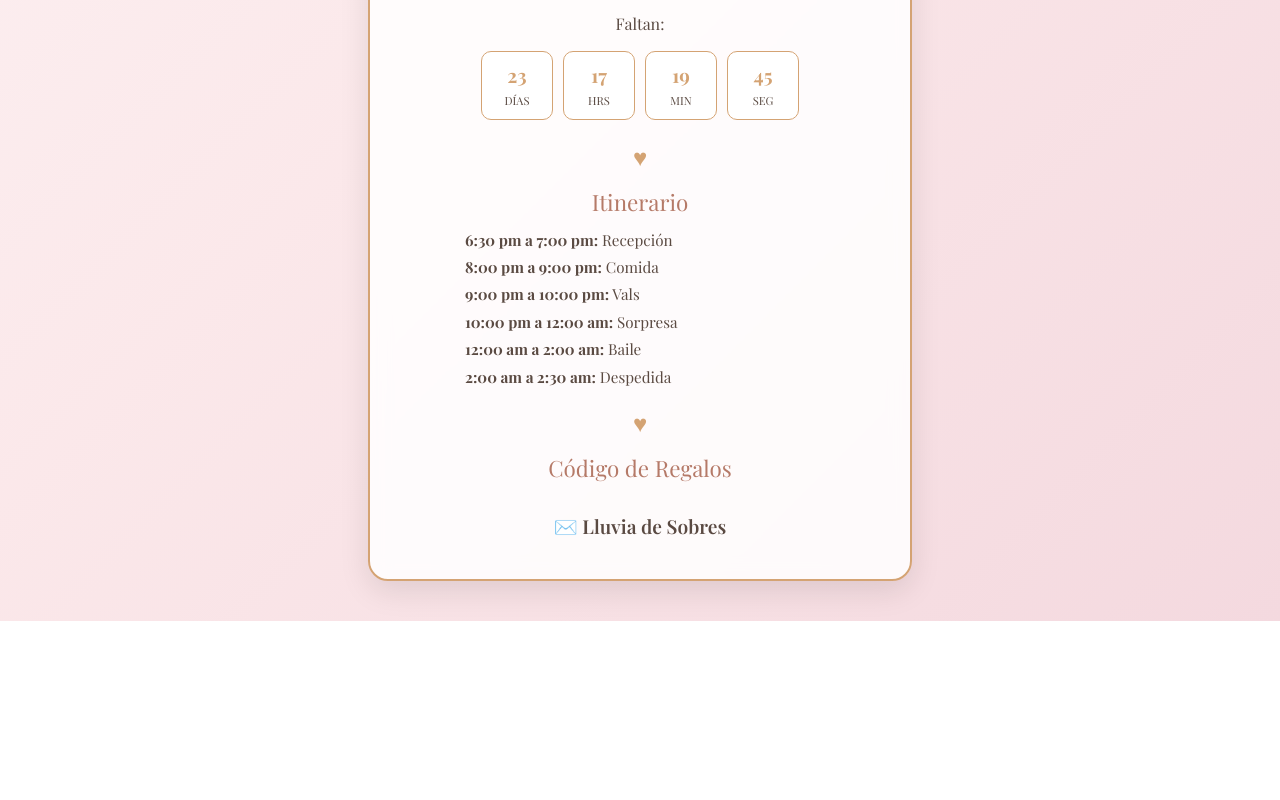
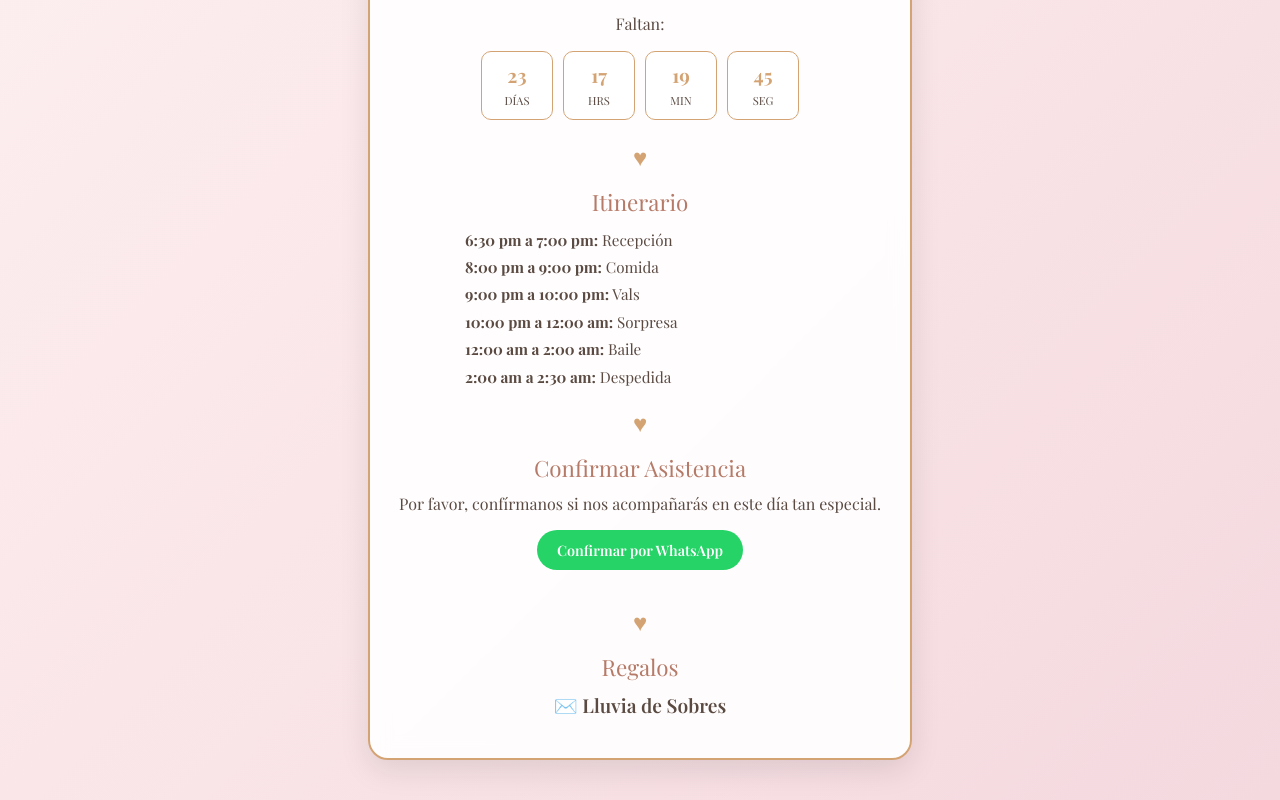
Before and after one commit to 5friendsordenes-gif/invitacion-xv, a plain HTML site: page index.html in a window 1280 px wide. Shown: the part 895-1695 px from the top of the page. Before the commit the page ends 1516 px from the top, so only its background shows below. Drawn offline with nearby package versions, Linux system fonts and the light colour scheme.

Commit message:
Update index.html

```diff
--- a/index.html
+++ b/index.html
@@ -23,7 +23,7 @@
             min-height: 100vh;
         }
         .card {
-            background-color: rgba(255, 255, 255, 0.85);
+            background-color: rgba(255, 255, 255, 0.9);
             backdrop-filter: blur(10px);
             border: 2px solid var(--primary-color);
             border-radius: 20px;
@@ -89,6 +89,13 @@
         .btn:hover {
             background-color: #b57a68;
         }
+        .btn-whatsapp {
+            background-color: #25D366; /* Color de WhatsApp */
+            color: white;
+        }
+        .btn-whatsapp:hover {
+            background-color: #1ebe57;
+        }
         .countdown-container {
             display: flex;
             justify-content: center;
@@ -120,9 +127,10 @@
             line-height: 1.8;
         }
         .gift-code {
-            margin-top: 30px;
+            margin-top: 10px;
             font-weight: 600;
             font-size: 1.2rem;
+            color: var(--text-dark);
         }
     </style>
 </head>
@@ -191,13 +199,22 @@
 
         <div class="divider">♥</div>
 
-        <!-- Código de regalos -->
-        <div class="section-title">Código de Regalos</div>
+        <!-- Confirmar Asistencia -->
+        <div class="section-title">Confirmar Asistencia</div>
+        <div class="details">
+            Por favor, confírmanos si nos acompañarás en este día tan especial.
+        </div>
+        <!-- Enlace de WhatsApp con el mensaje codificado y el número a 10 dígitos (52 es la lada de México) -->
+        <a href="https://wa.me/525527181692?text=Hola%20Linda%2C%20te%20confirmo%20mi%2Fnuestra%20asistencia%20a%20tu%20fiesta.%20%28Nombre%3A%20________________%29%20%28Asistentes%3A%20___%29" target="_blank" class="btn btn-whatsapp">Confirmar por WhatsApp</a>
+
+        <div class="divider">♥</div>
+
+        <!-- Regalos -->
+        <div class="section-title">Regalos</div>
         <div class="gift-code">✉️ Lluvia de Sobres</div>
     </div>
 
     <script>
-        // Fechas objetivo
         const massDate = new Date("Dec 11, 2026 17:00:00").getTime();
         const receptionDate = new Date("Dec 11, 2026 18:30:00").getTime();
 
@@ -224,7 +241,6 @@
             document.getElementById(prefix + '-secs').innerText = seconds.toString().padStart(2, '0');
         }
 
-        // Actualizar cada segundo
         setInterval(() => {
             updateCountdown(massDate, 'm');
             updateCountdown(receptionDate, 'r');
```
